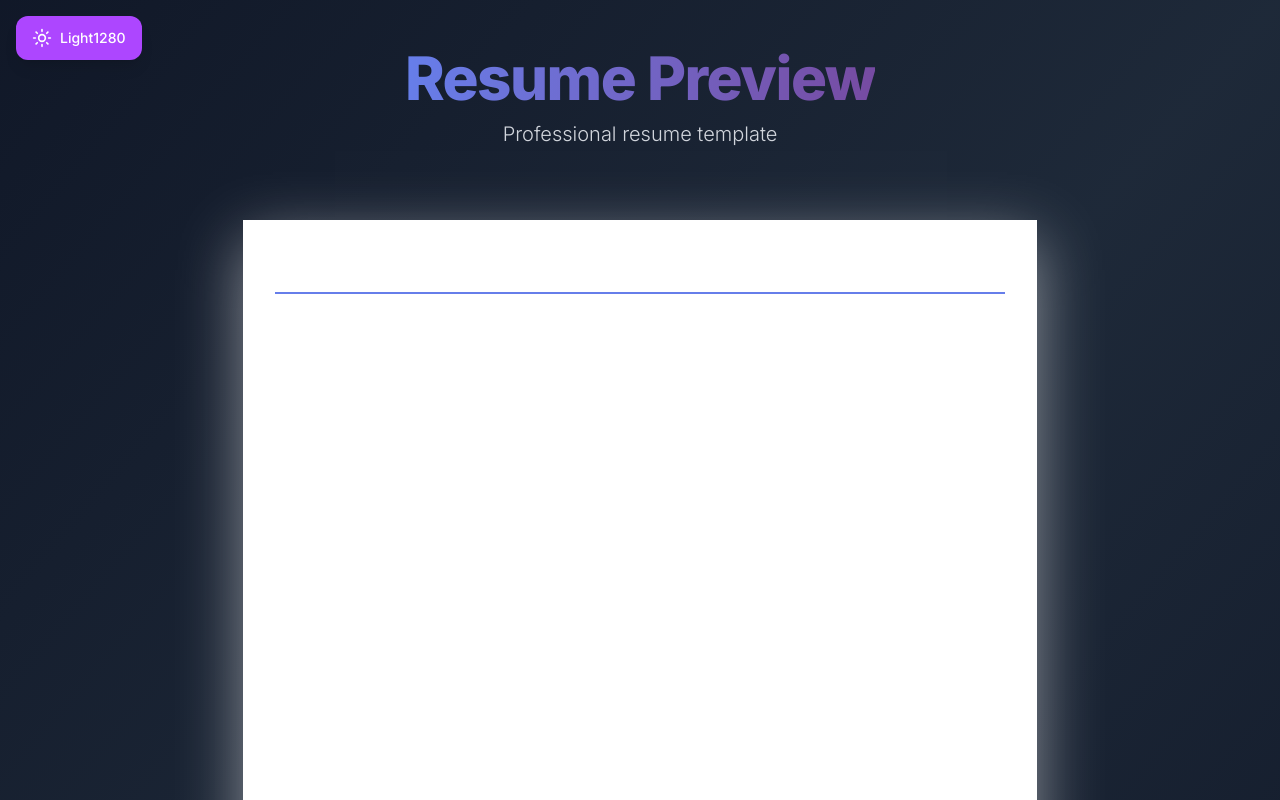
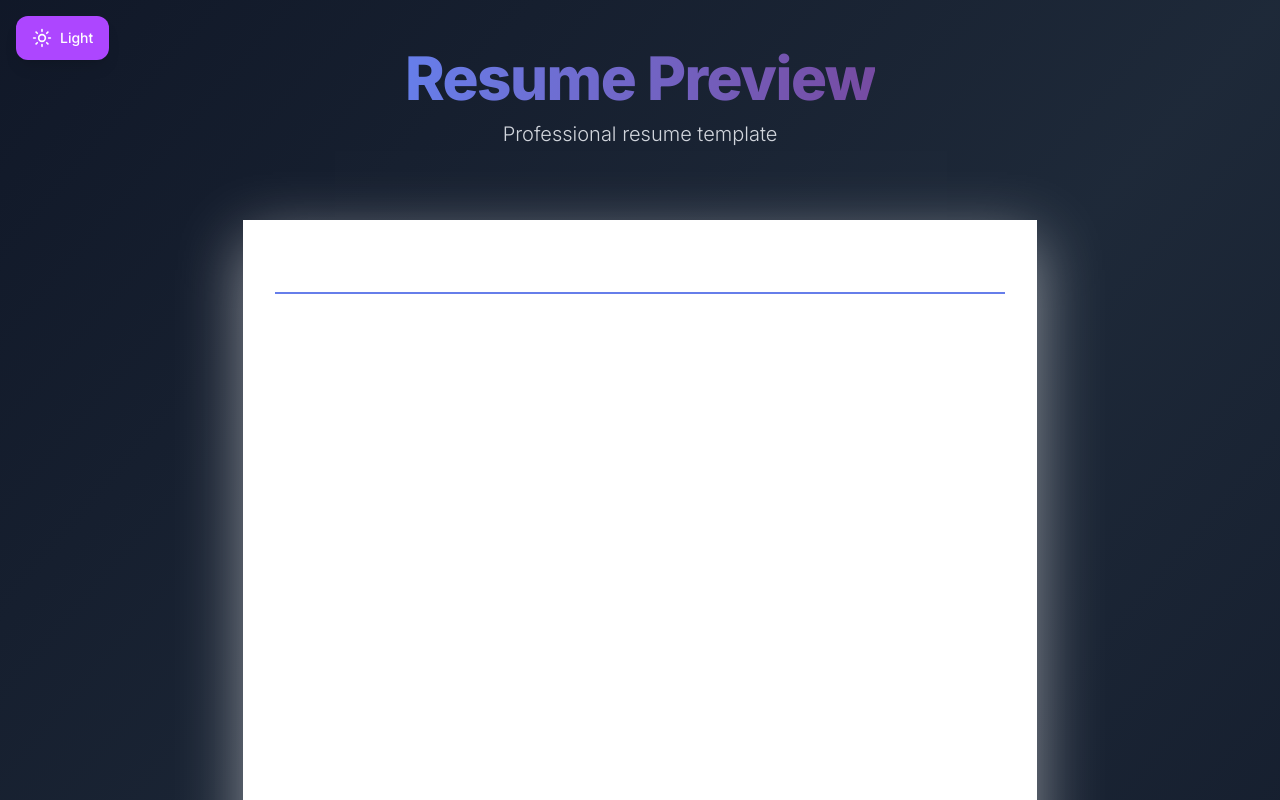
Before and after one commit to Elangovan1350/resume-builder, a Next.js app: page /resume in a window 1280 px wide. Shown: the top 800 px of the page. Built offline with nearby package versions, Linux system fonts and the light colour scheme.

Commit message:
change19

```diff
--- a/src/component/theme.tsx
+++ b/src/component/theme.tsx
@@ -1,11 +1,9 @@
 "use client";
 import { MoonIcon, SunIcon } from "lucide-react";
 import { useResumeStore } from "./store";
-import { useState } from "react";
 
 const Theme = () => {
   const { theme, setTheme } = useResumeStore();
-  const [width, setWidth] = useState(window.innerWidth);
   const handleTheme = () => {
     setTheme(!theme);
   };
@@ -22,12 +20,12 @@ const Theme = () => {
       {theme ? (
         <>
           <MoonIcon className="w-5 h-5" />
-          <span className="text-sm">Dark{width}</span>
+          <span className="text-sm">Dark</span>
         </>
       ) : (
         <>
           <SunIcon className="w-5 h-5" />
-          <span className="text-sm">Light{width}</span>
+          <span className="text-sm">Light</span>
         </>
       )}
     </button>
```
